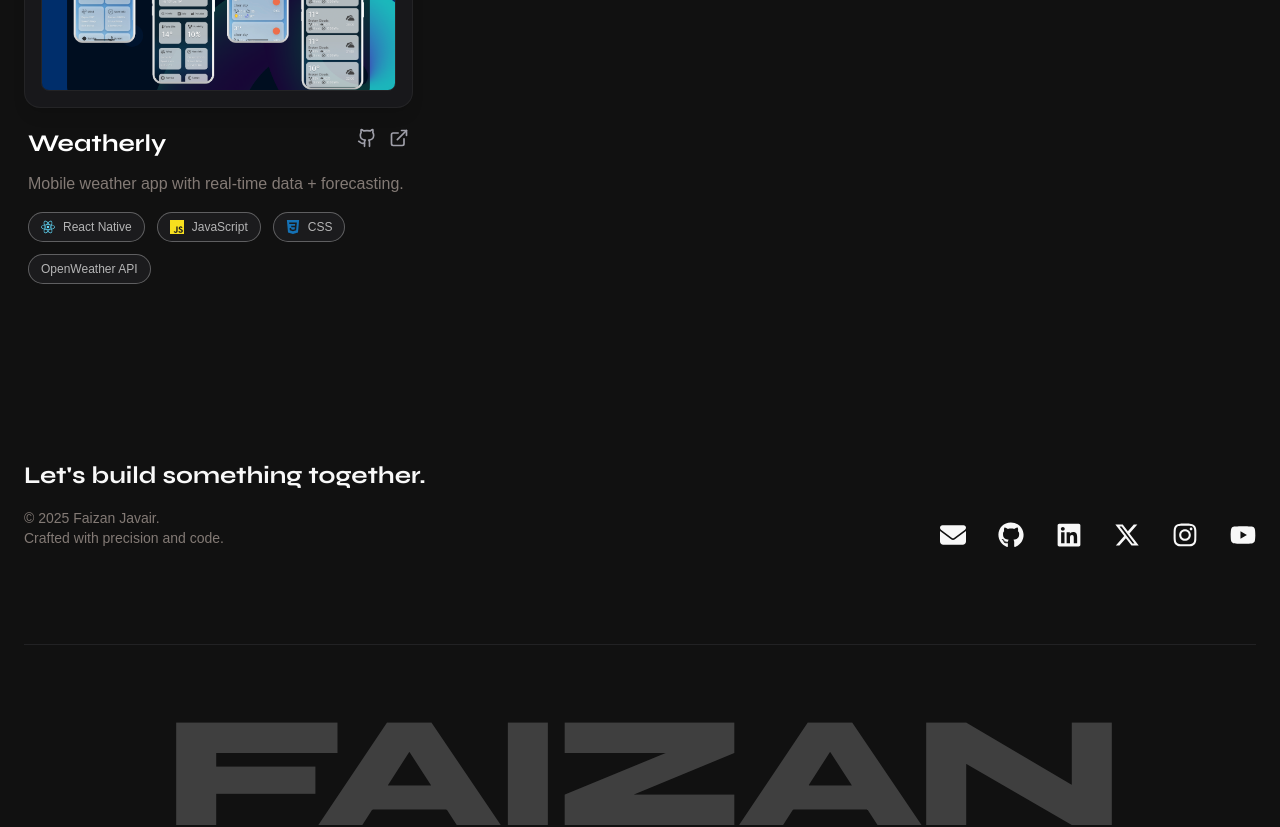
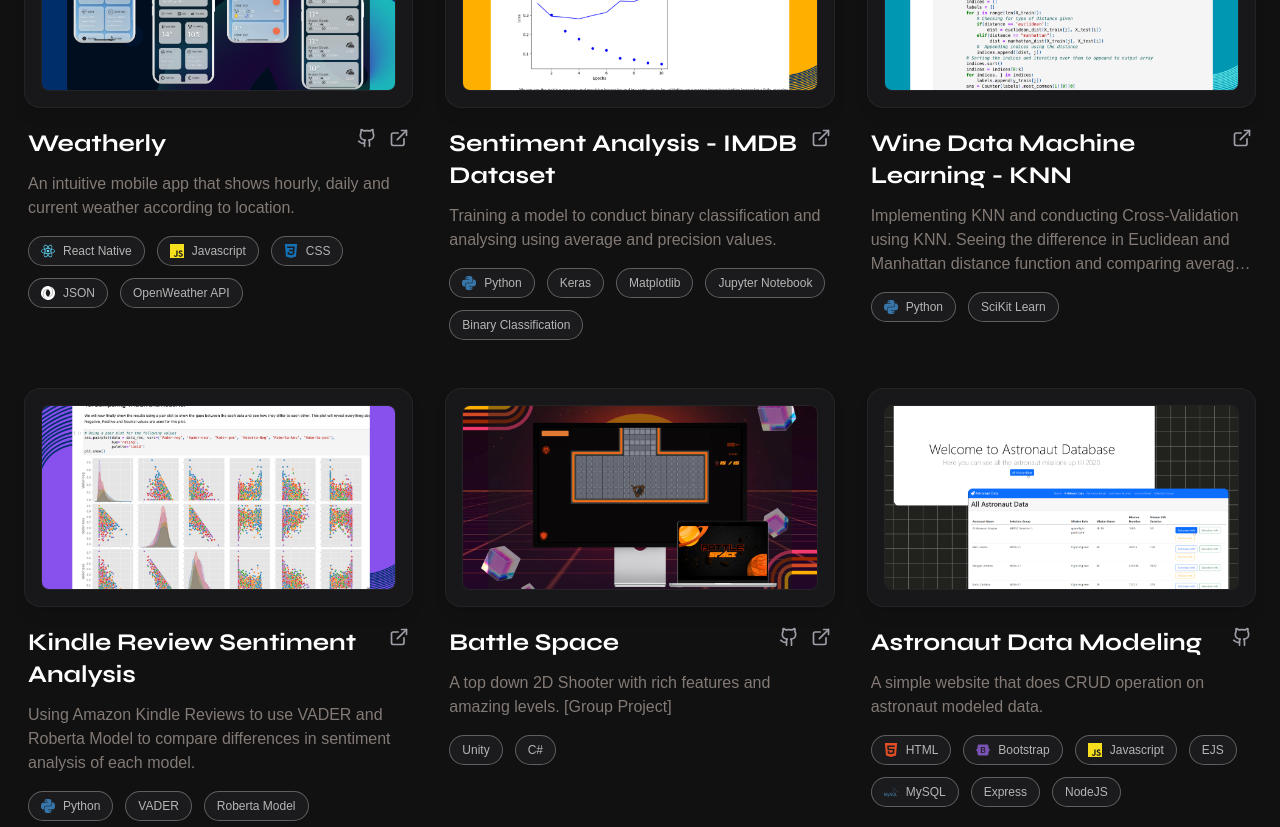
Before and after one commit to FaizanJavair/personal-portfolio, a React (Vite) app: page /all-projects in a window 1280 px wide. Shown: the part 960-1787 px from the top of the page. Built offline with nearby package versions, Linux system fonts and the light colour scheme.

Commit message:
Add's the og image and meta tags

```diff
--- a/index.html
+++ b/index.html
@@ -4,13 +4,51 @@
     <meta charset="UTF-8" />
     <link rel="icon" type="image/svg+xml" href="/logo.svg" />
     <meta name="viewport" content="width=device-width, initial-scale=1.0" />
-    <title>Faizan Javair</title>
+
+    <title>Faizan Javair | Software Developer</title>
+    <meta name="title" content="Faizan Javair | Software Developer" />
+    <meta
+      name="description"
+      content="Software Developer specializing in the intersection of design and engineering. Building high-fidelity interfaces backed by robust architecture."
+    />
+    <meta
+      name="keywords"
+      content="Faizan Javair, Software Developer, Creative Developer, React Developer, Frontend Engineer, Portfolio, Web Design"
+    />
+    <meta name="author" content="Faizan Javair" />
+    <meta name="robots" content="index, follow" />
+
+    <meta property="og:type" content="website" />
+    <meta property="og:url" content="https://faizanjavair.com/" />
+    <meta property="og:title" content="Faizan Javair | Software Developer" />
+    <meta
+      property="og:description"
+      content="Software Developer specializing in the intersection of design and engineering."
+    />
+    <meta property="og:image" content="https://faizanjavair.com/og-image.png" />
+
+    <meta property="twitter:card" content="summary_large_image" />
+    <meta property="twitter:url" content="https://faizanjavair.com/" />
+    <meta
+      property="twitter:title"
+      content="Faizan Javair | Software Developer"
+    />
+    <meta
+      property="twitter:description"
+      content="Software Developer specializing in the intersection of design and engineering."
+    />
+    <meta
+      property="twitter:image"
+      content="https://faizanjavair.com/og-image.png"
+    />
+
     <link rel="preconnect" href="https://fonts.googleapis.com" />
     <link rel="preconnect" href="https://fonts.gstatic.com" crossorigin />
     <link
       href="https://fonts.googleapis.com/css2?family=Montserrat:ital,wght@0,100..900;1,100..900&family=Syne:wght@400..800&display=swap"
       rel="stylesheet"
     />
+
     <link href="/src/App.css" rel="stylesheet" />
   </head>
   <body>
--- a/src/components/AllProjects.jsx
+++ b/src/components/AllProjects.jsx
@@ -1,7 +1,7 @@
 import React, { useEffect } from "react";
 import { ExternalLink, Github, ArrowLeft } from "lucide-react";
 import { Link } from "react-router-dom";
-import { DATA } from "../data/portfolioData";
+import { ALL_PROJECTS as DATA } from "../data/portfolioData";
 import {
   SiJavascript,
   SiPython,
@@ -214,7 +214,7 @@ const AllProjects = () => {
 
       {/* Grid Layout */}
       <div className="grid grid-cols-1 md:grid-cols-2 lg:grid-cols-3 gap-x-8 gap-y-12">
-        {DATA.projects.map((project, index) => (
+        {DATA.map((project, index) => (
           <ProjectCard key={index} project={project} index={index} />
         ))}
       </div>
--- a/src/data/portfolioData.jsx
+++ b/src/data/portfolioData.jsx
@@ -1,3 +1,4 @@
+// 1. MAIN PORTFOLIO DATA (Selected Works + Bio)
 export const DATA = {
   hero: {
     title: "Faizan Javair",
@@ -6,55 +7,90 @@ export const DATA = {
   projects: [
     {
       name: "Pulsyte",
-      description: "One-page agency website with animations and 3D.",
+      description:
+        "One page website for a web agency made on react and advanced motion.",
       image: "/projects/pulsyte.png",
       stack: [
         "HTML",
         "CSS",
-        "Tailwind CSS", // Updated to match icon mapping key if needed, or keep "Tailwind" if mapped
+        "Tailwind CSS",
         "React",
         "ThreeJS",
         "EmailJS",
         "Framer Motion",
       ],
-      links: { live: "#", github: null },
+      links: { live: "https://pulsyte.com/", github: null },
     },
     {
       name: "Socializze",
-      description: "Full social media platform with posts, friends and chat.",
+      description:
+        "Social Media Platform where you can post, make friends and chat.",
       image: "/projects/social-media.png",
       stack: [
         "HTML",
         "CSS",
         "Bootstrap",
         "Django",
-        "Django Rest-Framework", // Mapped to DRF in icons
+        "Django Rest-Framework",
         "Python",
         "PostgreSQL",
         "Redis",
       ],
-      links: { live: null, github: "#" },
+      links: {
+        live: null,
+        github: "https://github.com/FaizanJavair/Socializze",
+      },
     },
     {
       name: "TickTrack",
-      description: "3-in-1 app — todo list, habit tracker, weather.",
+      description:
+        "A 3-in-1 App where you can make todo list, track habits and check weather updates.",
       image: "/projects/ticktrack.png",
       stack: [
         "React Native",
         "CSS",
-        "JavaScript",
+        "Javascript",
         "Firebase",
         "JSON",
         "OpenWeather API",
       ],
-      links: { live: "#", github: "#" },
+      links: {
+        live: "https://www.youtube.com/watch?v=03DLpGk_Rv4",
+        github: "https://github.com/FaizanJavair/TickTrack",
+      },
     },
     {
       name: "Weatherly",
-      description: "Mobile weather app with real-time data + forecasting.",
+      description:
+        "An intuitive mobile app that shows hourly, daily and current weather according to location.",
       image: "/projects/weatherly.png",
-      stack: ["React Native", "JavaScript", "CSS", "OpenWeather API"],
-      links: { live: "#", github: "#" },
+      stack: ["React Native", "Javascript", "CSS", "JSON", "OpenWeather API"],
+      links: {
+        live: "https://youtu.be/iN6SQHM4M9k",
+        github: "https://github.com/FaizanJavair/Weatherly_Weather-App",
+      },
+    },
+    {
+      name: "Kindle Review Sentiment Analysis",
+      description:
+        "Using Amazon Kindle Reviews to use VADER and Roberta Model to compare differences in sentiment analysis of each model.",
+      image: "/projects/kindle.png",
+      stack: ["Python", "VADER", "Roberta Model", "Transformers"],
+      links: {
+        live: "https://zesty-paletas-2bc009.netlify.app/",
+        github: null,
+      },
+    },
+    {
+      name: "Battle Space",
+      description:
+        "A top down 2D Shooter with rich features and amazing levels. [Group Project]",
+      image: "/projects/battle.png",
+      stack: ["Unity", "C#"],
+      links: {
+        live: "https://faizanjavair.itch.io/battle-space",
+        github: "https://github.com/neveensakr/games-development-t10",
+      },
     },
   ],
   experience: [
@@ -126,9 +162,9 @@ export const DATA = {
     email: "faizanjavair@gmail.com",
     github: "https://github.com/FaizanJavair",
     linkedin: "https://linkedin.com/in/faizan-j-827a2a146",
-    youtube: "https://www.youtube.com/@FaizanJavair", // Update with your actual link
-    instagram: "https://www.instagram.com/faizan.javair/", // Update with your actual link,
-    twitter: "https://twitter.com/FaizanJavair", // Update with your actual link
+    youtube: "https://www.youtube.com/@FaizanJavair",
+    instagram: "https://www.instagram.com/faizan.javair/",
+    twitter: "https://twitter.com/FaizanJavair",
     resume:
       "https://drive.google.com/file/d/1tc3hxWyss06ZEzscpzO2lzGU0-0ycpdy/view?usp=sharing",
     about: {
@@ -140,3 +176,181 @@ export const DATA = {
     },
   },
 };
+
+// 2. COMPLETE ARCHIVE (For AllProjects Page)
+// Mapped to match the schema: name, description, image, stack, links
+export const ALL_PROJECTS = [
+  {
+    name: "Pulsyte",
+    description:
+      "One page website for a web agency made on react and advanced motion.",
+    image: "/projects/pulsyte.png",
+    stack: [
+      "HTML",
+      "CSS",
+      "Tailwind CSS",
+      "React",
+      "ThreeJS",
+      "EmailJS",
+      "Framer Motion",
+    ],
+    links: { live: "https://pulsyte.com/", github: null },
+  },
+  {
+    name: "Socializze",
+    description:
+      "Social Media Platform where you can post, make friends and chat.",
+    image: "/projects/social-media.png",
+    stack: [
+      "HTML",
+      "CSS",
+      "Bootstrap",
+      "Django",
+      "Django Rest-Framework",
+      "Python",
+      "PostgreSQL",
+      "Redis",
+    ],
+    links: { live: null, github: "https://github.com/FaizanJavair/Socializze" },
+  },
+  {
+    name: "TickTrack",
+    description:
+      "A 3-in-1 App where you can make todo list, track habits and check weather updates.",
+    image: "/projects/ticktrack.png",
+    stack: [
+      "React Native",
+      "CSS",
+      "Javascript",
+      "Firebase",
+      "JSON",
+      "OpenWeather API",
+    ],
+    links: {
+      live: "https://www.youtube.com/watch?v=03DLpGk_Rv4",
+      github: "https://github.com/FaizanJavair/TickTrack",
+    },
+  },
+  {
+    name: "Weatherly",
+    description:
+      "An intuitive mobile app that shows hourly, daily and current weather according to location.",
+    image: "/projects/weatherly.png",
+    stack: ["React Native", "Javascript", "CSS", "JSON", "OpenWeather API"],
+    links: {
+      live: "https://youtu.be/iN6SQHM4M9k",
+      github: "https://github.com/FaizanJavair/Weatherly_Weather-App",
+    },
+  },
+  {
+    name: "Sentiment Analysis - IMDB Dataset",
+    description:
+      "Training a model to conduct binary classification and analysing using average and precision values.",
+    image: "/projects/sentiment-bc.png",
+    stack: [
+      "Python",
+      "Keras",
+      "Matplotlib",
+      "Jupyter Notebook",
+      "Binary Classification",
+    ],
+    links: {
+      live: "https://delightful-figolla-730cb6.netlify.app/",
+      github: null,
+    },
+  },
+  {
+    name: "Wine Data Machine Learning - KNN",
+    description:
+      "Implementing KNN and conducting Cross-Validation using KNN. Seeing the difference in Euclidean and Manhattan distance function and comparing average and folds.",
+    image: "/projects/ml-knn.png",
+    stack: ["Python", "SciKit Learn"],
+    links: {
+      live: "https://comfy-mermaid-2e2392.netlify.app/",
+      github: null,
+    },
+  },
+  {
+    name: "Kindle Review Sentiment Analysis",
+    description:
+      "Using Amazon Kindle Reviews to use VADER and Roberta Model to compare differences in sentiment analysis of each model.",
+    image: "/projects/kindle.png",
+    stack: ["Python", "VADER", "Roberta Model", "Transformers"],
+    links: {
+      live: "https://zesty-paletas-2bc009.netlify.app/",
+      github: null,
+    },
+  },
+  {
+    name: "Battle Space",
+    description:
+      "A top down 2D Shooter with rich features and amazing levels. [Group Project]",
+    image: "/projects/battle.png",
+    stack: ["Unity", "C#"],
+    links: {
+      live: "https://faizanjavair.itch.io/battle-space",
+      github: "https://github.com/neveensakr/games-development-t10",
+    },
+  },
+  {
+    name: "Astronaut Data Modeling",
+    description:
+      "A simple website that does CRUD operation on astronaut modeled data.",
+    image: "/projects/astronaut.png",
+    stack: [
+      "HTML",
+      "Bootstrap",
+      "Javascript",
+      "EJS",
+      "MySQL",
+      "Express",
+      "NodeJS",
+    ],
+    links: {
+      live: null,
+      github: "https://github.com/FaizanJavair/Blogging-website-template/",
+    },
+  },
+  {
+    name: "OtoDecks DJ Application",
+    description: "A DJing application with two simultaneous tracks.",
+    image: "/projects/dj.png",
+    stack: ["C++", "JUCE"],
+    links: {
+      live: null,
+      github: "https://github.com/FaizanJavair/juce-dj-app/",
+    },
+  },
+  {
+    name: "Simple Blog Website",
+    description:
+      "A simple website that displays blogs in cards with custom front-end styling.",
+    image: "/projects/dailybugle.png",
+    stack: ["HTML", "CSS", "Javascript"],
+    links: {
+      live: "https://mellow-madeleine-e74cc0.netlify.app/",
+      github: "https://github.com/FaizanJavair/Blogging-website-template/",
+    },
+  },
+  {
+    name: "Pencil Man",
+    description: "Simple platformer game.",
+    image: "/projects/pencilmangame.png",
+    stack: ["Javascript", "p5.js", "HTML"],
+    links: {
+      live: "https://wondrous-cocada-a557b0.netlify.app/",
+      github: "https://github.com/FaizanJavair/pencilman/",
+    },
+  },
+  {
+    name: "Music Visualizer",
+    description:
+      "Music Visualizer that shows different music propeties such as treble, high mids etc. [Use Spacebar to see Menu or select options from 1-5 to see the Visuals]",
+    image: "/projects/music.png",
+    stack: ["Javascript", "p5.js", "HTML"],
+    links: {
+      live: "https://bejewelled-centaur-3e8397.netlify.app/",
+      github: null,
+    },
+  },
+];
```
Also changed, not shown: public/og-image.png (added).
